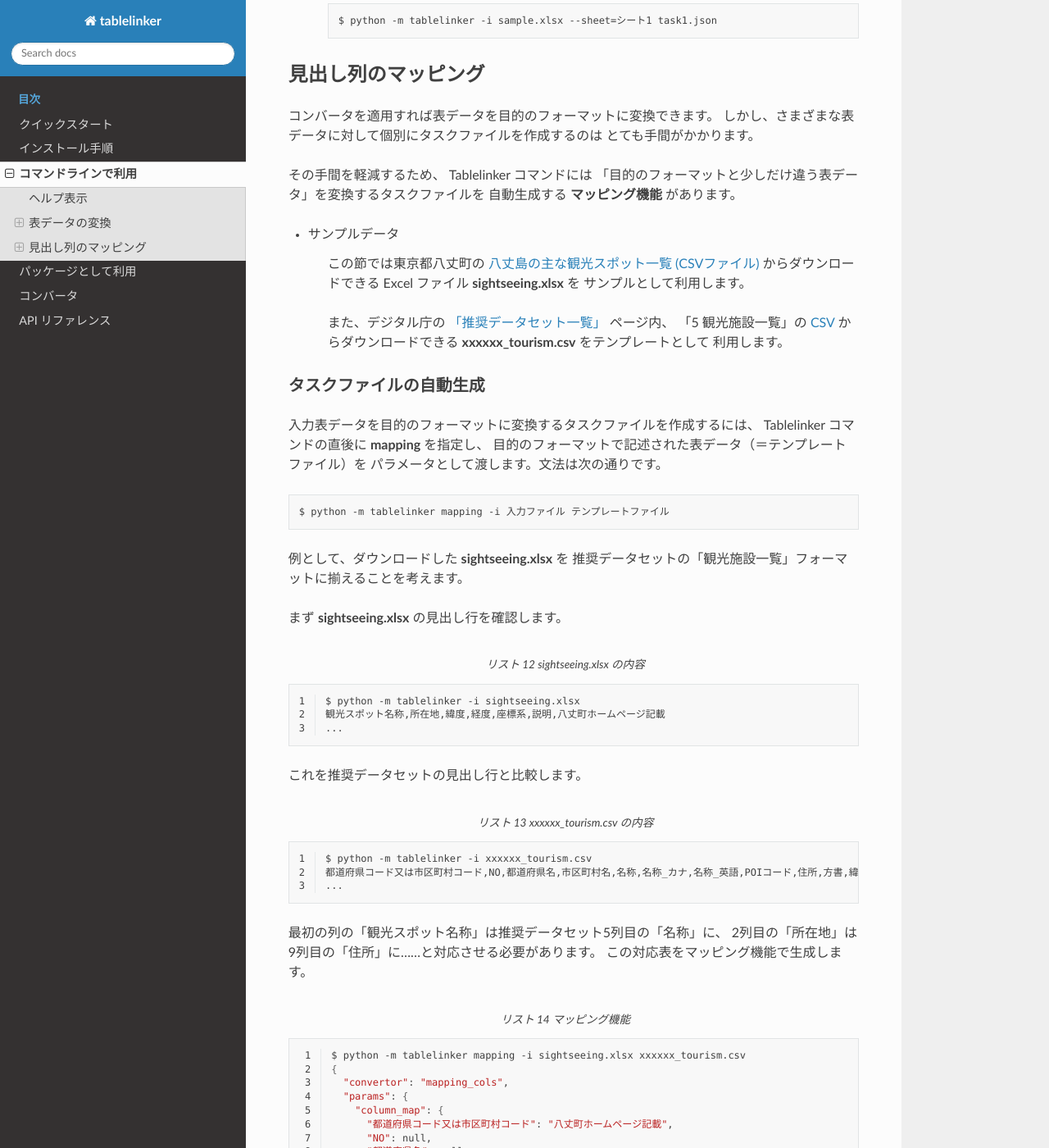
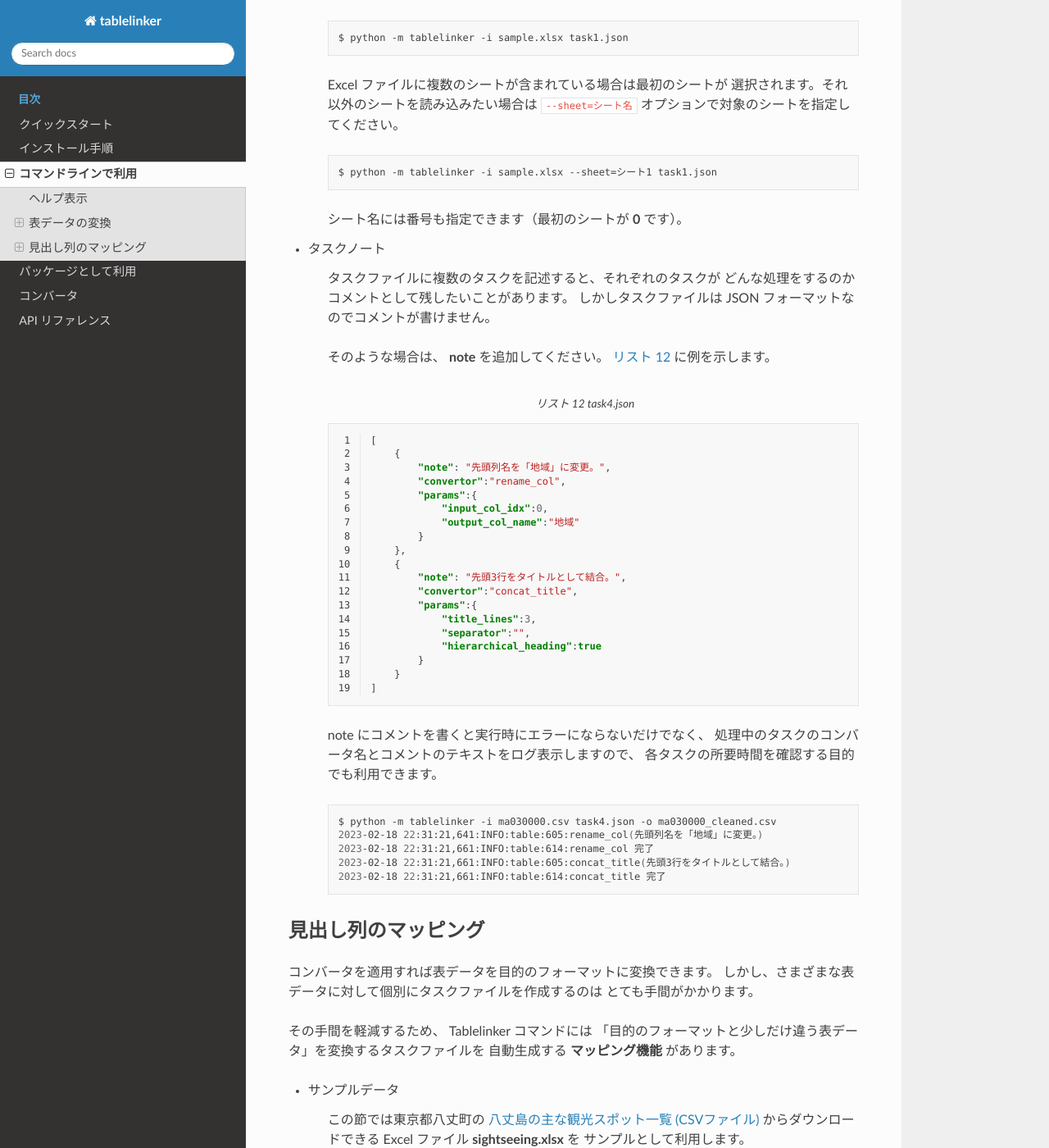
Before and after one commit to InfoProto/tablelinker-lib, a Sphinx documentation site: the page built from docs/as_command.rst, in a window 1280 px wide and 1400 px high, scrolled down 8165 px. Shown: the whole window at 82% size. Built offline with Sphinx 7.4.7 and the Read the Docs theme 2.0.0, drawn with Linux system fonts in a browser that asks for light colours; some of the changed text lies outside the part shown.

Commit message:
[WIP] ドキュメントの校正中。

```diff
--- a/docs/as_command.rst
+++ b/docs/as_command.rst
@@ -125,6 +125,10 @@
     ,,,,,死亡数,,,,,,の死産数,死亡数,,
     全　国,123398962,840835,1372755,1512,704,-531920,17278,8188,9090,2664,2112,552,525507,193253
     01 北海道,5188441,29523,65078,59,25,-35555,728,304,424,92,75,17,20904,9070
+    02 青森県,1232227,6837,17905,18,15,-11068,145,87,58,32,17,15,4032,1915
+    03 岩手県,1203203,6718,17204,8,3,-10486,150,90,60,21,19,2,3918,1679
+    04 宮城県,2280203,14480,24632,27,15,-10152,311,141,170,56,41,15,8921,3553
+    05 秋田県,955659,4499,15379,9,4,-10880,98,63,35,18,15,3,2686,1213
     ...
 
 :numref:`example1` の出力結果と比較すると、
@@ -253,8 +257,12 @@
 
         $ python -m tablelinker -i ma030000.csv task1.json task2.json
         地域,人口,出生数,死亡数,（再掲）乳児死亡数,（再掲）新生児死亡数,自　然増減数,死産数総数,死産数自然死産,死産数人工死産,周産期死亡数総数,周産期死亡数22週以後の死産数,周産期死亡数早期新生児死亡数,婚姻件数,離婚件数
+        全　国,123398962,840835,1372755,1512,704,-531920,17278,8188,9090,2664,2112,552,525507,193253
         01 北海道,5188441,29523,65078,59,25,-35555,728,304,424,92,75,17,20904,9070
         02 青森県,1232227,6837,17905,18,15,-11068,145,87,58,32,17,15,4032,1915
+        03 岩手県,1203203,6718,17204,8,3,-10486,150,90,60,21,19,2,3918,1679
+        04 宮城県,2280203,14480,24632,27,15,-10152,311,141,170,56,41,15,8921,3553
+        05 秋田県,955659,4499,15379,9,4,-10880,98,63,35,18,15,3,2686,1213
         ...
 
     2行目の先頭列は **task1.json** によって「地域」に変更され、
@@ -427,14 +438,13 @@
     ``-p``, ``--params`` オプションでパラメータを指定すると、
     タスクファイルを作らずに直接コマンドラインでタスクを指定できます。
 
-
 その他の Tips
 ^^^^^^^^^^^^^
 
 - Excel ファイル入力
 
     Tablelinker コマンドの入力となる表データには Excel ファイルも
-    利用できます。 ::
+    指定できます。 ::
 
         $ python -m tablelinker -i sample.xlsx task1.json
 
@@ -443,6 +453,54 @@
     ``--sheet=シート名`` オプションで対象のシートを指定してください。 ::
 
         $ python -m tablelinker -i sample.xlsx --sheet=シート1 task1.json
+
+    シート名には番号も指定できます（最初のシートが **0** です）。
+
+- タスクノート
+
+    タスクファイルに複数のタスクを記述すると、それぞれのタスクが
+    どんな処理をするのかコメントとして残したいことがあります。
+    しかしタスクファイルは JSON フォーマットなのでコメントが書けません。
+
+    そのような場合は、 **note** を追加してください。
+    :numref:`task4-json` に例を示します。
+
+    .. code-block:: json
+        :linenos:
+        :caption: task4.json
+        :name: task4-json
+
+        [
+            {
+                "note": "先頭列名を「地域」に変更。",
+                "convertor":"rename_col",
+                "params":{
+                    "input_col_idx":0,
+                    "output_col_name":"地域"
+                }
+            },
+            {
+                "note": "先頭3行をタイトルとして結合。",
+                "convertor":"concat_title",
+                "params":{
+                    "title_lines":3,
+                    "separator":"",
+                    "hierarchical_heading":true
+                }
+            }
+        ]
+
+    note にコメントを書くと実行時にエラーにならないだけでなく、
+    処理中のタスクのコンバータ名とコメントのテキストをログ表示しますので、
+    各タスクの所要時間を確認する目的でも利用できます。
+
+    .. code-block:: bash
+
+        $ python -m tablelinker -i ma030000.csv task4.json -o ma030000_cleaned.csv
+        2023-02-18 22:31:21,641:INFO:table:605:rename_col(先頭列名を「地域」に変更。)
+        2023-02-18 22:31:21,661:INFO:table:614:rename_col 完了
+        2023-02-18 22:31:21,661:INFO:table:605:concat_title(先頭3行をタイトルとして結合。)
+        2023-02-18 22:31:21,661:INFO:table:614:concat_title 完了
 
 
 .. _mapping_commandline:
```
Also changed, not shown: other parts of docs/as_command.rst (+3 -0 lines), 3 other files.
